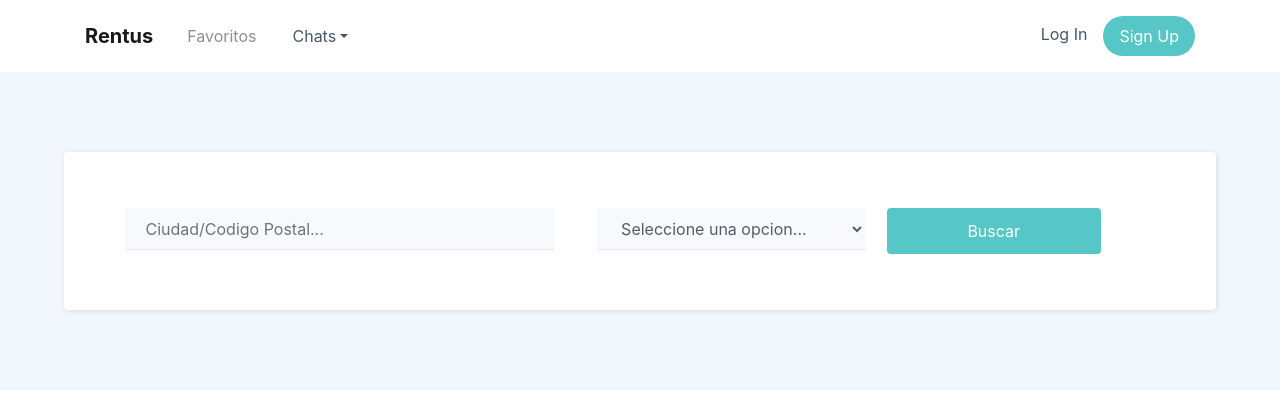
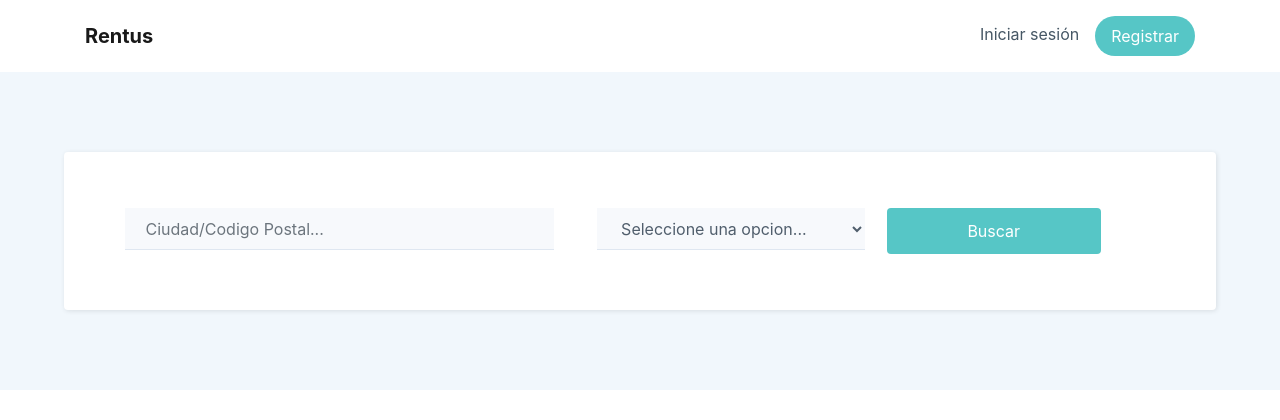
Before and after one commit to ravencaw/rentus, a Symfony app: template templates/home/index.html.twig in a window 1280 px wide. Shown: the top 420 px of the page. Run offline with Twig, Linux system fonts and the light colour scheme; the template is opened without the code that fills it, so the values that code supplies are empty; some libraries are stand-ins or nearby versions.

Commit message:
Arreglada sesion

```diff
--- a/bbdd/rentus.sql
+++ b/bbdd/rentus.sql
@@ -76,6 +76,8 @@ CREATE TABLE `inmueble` (
   `tipoInmueble` int(11) NOT NULL,
   `precio` int(11) NOT NULL,
   `superficie` int(11) NOT NULL,
+  `ciudad` varchar(255) NOT NULL,
+  `cp` int(11) NOT NULL,
   `direccion` varchar(100) COLLATE utf8_spanish2_ci NOT NULL,
   `habitaciones` int(11) NOT NULL,
   `bathroom` int(11) NOT NULL,
--- a/config/routes.yaml
+++ b/config/routes.yaml
@@ -5,6 +5,10 @@
 login:
   path: /login
   controller: App\Controller\LoginController::index
+
+logout:
+  path: /login/logout
+  controller: App\Controller\LoginController::logout
 
 home_index:
   path: /home
--- a/src/Controller/HomeController.php
+++ b/src/Controller/HomeController.php
@@ -1,6 +1,8 @@
 <?php
-// src/Controller/LoginController.php
+
+// src/Controller/HomeController.php
 namespace App\Controller;
+
 
 use App\Entity\Inmueble;
 use App\Form\InmuebleType;
@@ -9,6 +11,7 @@ use Symfony\Bundle\FrameworkBundle\Controller\AbstractController;
 use Symfony\Component\HttpFoundation\Request;
 use Symfony\Component\HttpFoundation\Response;
 use Symfony\Component\Routing\Annotation\Route;
+use Symfony\Component\HttpFoundation\Session\Session;
 
 /**
  * @Route("/home")
@@ -20,7 +23,6 @@ class HomeController extends AbstractController
         /**
          * @Route("/", name="home_index", methods={"GET", "POST"})
          */
-
         return $this->render('home/index.html.twig');
 
     }
--- a/src/Controller/UsuarioController.php
+++ b/src/Controller/UsuarioController.php
@@ -39,7 +39,7 @@ class UsuarioController extends AbstractController
             $entityManager->persist($usuario);
             $entityManager->flush();
 
-            return $this->redirectToRoute('usuario_index');
+            return $this->redirectToRoute('login');
         }
 
         return $this->render('usuario/new.html.twig', [
--- a/templates/base.html.twig
+++ b/templates/base.html.twig
@@ -14,15 +14,23 @@
     <body>
         <nav class="navbar navbar-light navbar-expand-md navigation-clean-button">
             <div class="container"><a class="navbar-brand" href="{{ path('home_index') }}">Rentus</a><button data-toggle="collapse" class="navbar-toggler" data-target="#navcol-1"><span class="sr-only">Toggle navigation</span><span class="navbar-toggler-icon"></span></button>
-                <div class="collapse navbar-collapse"
-                    id="navcol-1">
-                    <ul class="nav navbar-nav mr-auto">
-                        <li class="nav-item" role="presentation"><a class="nav-link active" href="#">Favoritos</a></li>
-                        <li class="nav-item" role="presentation"></li>
-                        <li class="nav-item dropdown"><a class="dropdown-toggle nav-link" data-toggle="dropdown" aria-expanded="false" href="#">Chats</a>
-                            <div class="dropdown-menu" role="menu"><a class="dropdown-item" role="presentation" href="#">First Item</a><a class="dropdown-item" role="presentation" href="#">Second Item</a><a class="dropdown-item" role="presentation" href="#">Third Item</a></div>
-                        </li>
-                    </ul><span class="navbar-text actions"> <a class="login" href="{{ path('login') }}">Log In</a><a class="btn btn-light action-button" role="button" href="{{ path('sign_up') }}">Sign Up</a></span></div>
+                <div class="collapse navbar-collapse" id="navcol-1">
+                    <div class="nav navbar-nav mr-auto"></div>
+                    {% if app.session.get('usuario_id')  %}
+                    <div class="dropdown">
+                        <a class="btn  dropdown-toggle dropdown-toggle-split" href="#" role="button" id="dropdownMenuLink" data-toggle="dropdown" aria-haspopup="true" aria-expanded="false">
+                            <i class="icon ion-person"></i> {{ app.session.get('usuario_nombre') }}
+                        </a>
+
+                        <div class="dropdown-menu" aria-labelledby="dropdownMenuLink">
+                            <a class="dropdown-item" href="#"><i class="icon ion-home"></i> Mi perfil</a>
+                            <a class="dropdown-item" href="{{ path('logout') }}"><i class="icon ion-power"></i> Salir</a>
+                        </div>
+                    </div>
+                    {% else %}
+                        <span class="navbar-text actions"> <a class="login" href="{{ path('login') }}">Iniciar sesión</a><a class="btn btn-light action-button" role="button" href="{{ path('sign_up') }}">Registrar</a></span>
+                    {% endif %}
+                </div>
             </div>
         </nav>
         {% block body %}{% endblock %}
--- a/templates/home/busqueda.html.twig
+++ b/templates/home/busqueda.html.twig
@@ -16,12 +16,11 @@
                         <h5 class="card-title">{{ inmueble.direccion }}</h5>
                         <p class="card-text">Precio: {{ inmueble.precio }} €</p>
                         <p class="card-text">{{ inmueble.ciudad }} {{ inmueble.cp }}</p>
-                        <p class="card-text"><small class="text-muted">{{ inmueble.superficie }} metros cuadrados</small></p>
+                        <p class="card-text"><small class="text-muted">{{ inmueble.superficie }} m<sup>2</sup> - {{ (inmueble.precio/inmueble.superficie)|round(2,'floor') }} €/m<sup>2</sup></small></p>
                     </div>
                 </div>
             </div>
         </div>
-
 
 {% else %}
     <span align="center">No se han encontrado registros</span>
--- a/templates/home/index.html.twig
+++ b/templates/home/index.html.twig
@@ -11,7 +11,7 @@
                 <input class="form-control ciudad" placeholder="Ciudad/Codigo Postal..." type="text" name="busqueda[ciudad]" >
                 <select class="form-control" style="width: 25%;margin: 2%;margin-top: 0;" name="busqueda[tipo]">
                         <option value="0" selected="">Seleccione una opcion...</option>
-                        <option value="compra">Alquiler</option>
+                        <option value="alquiler">Alquiler</option>
                         <option value="venta">Venta</option>
                 </select>
                 <input class="btn btn-primary submit" type="submit" value="Buscar" name="buscar"/>
@@ -19,5 +19,4 @@
     </form>
 </div>
 
-
 {% endblock %}
--- a/templates/login/index.html.twig
+++ b/templates/login/index.html.twig
@@ -1,11 +1,10 @@
 {% extends 'base.html.twig' %}
 
-{% block title %}Login{% endblock %}
+{% block title %}Iniciar sesión{% endblock %}
 
 {% block body %}
     <div class="login-clean">
         <form name="usuario" method="post">
-            <h2 class="sr-only">Login Form</h2>
             <div class="illustration">
                 <i class="icon ion-ios-navigate"></i>
             </div>
--- a/templates/usuario/new.html.twig
+++ b/templates/usuario/new.html.twig
@@ -1,6 +1,6 @@
 {% extends 'base.html.twig' %}
 
-{% block title %}New Usuario{% endblock %}
+{% block title %}Registrar{% endblock %}
 
 {% block body %}
     <div class="register-photo">
```
Also changed, not shown: src/Controller/LoginController.php (+25 -2 lines), 1 other file.
